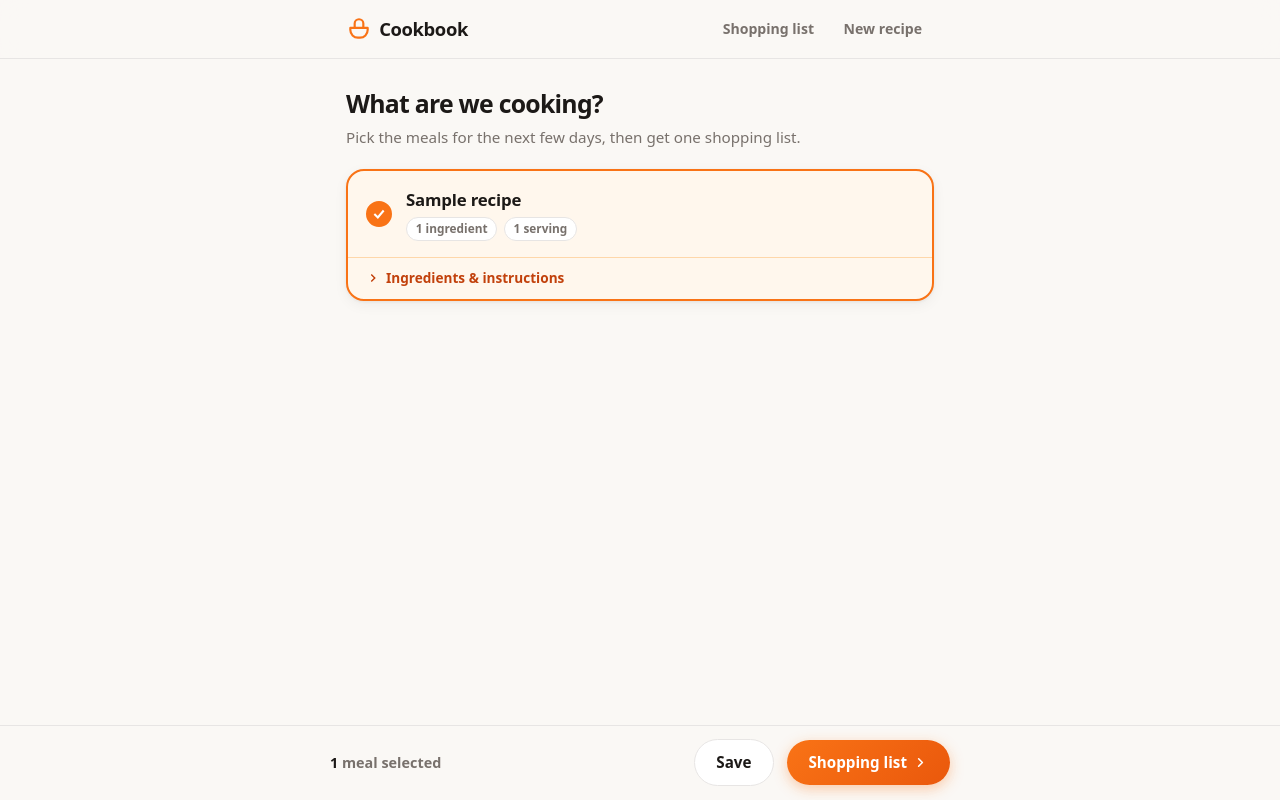
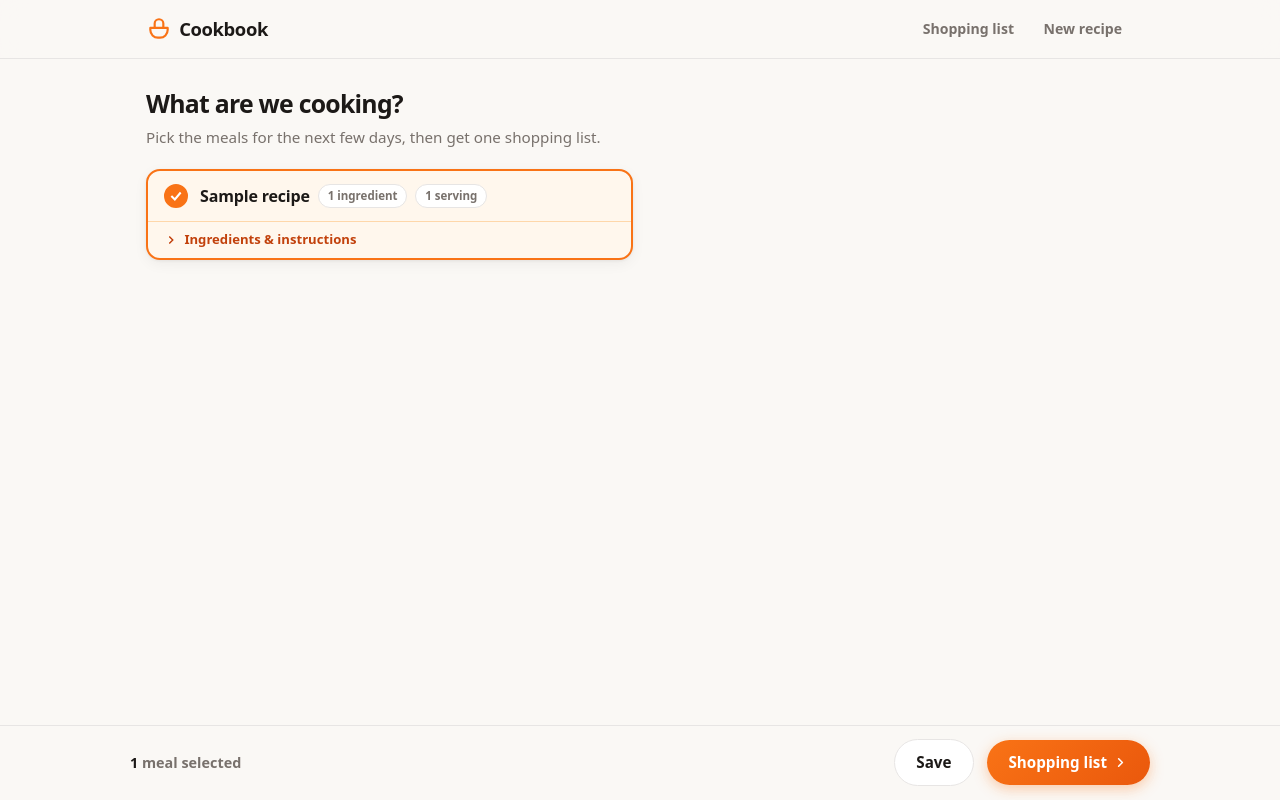
Before and after one commit to andrejus-kuznecovas/cookbook, a Django app: page / in a window 1280 px wide. Run offline with Django 5.2, Linux system fonts and the light colour scheme; tables that the repository leaves empty hold one stand-in row (values such as "Sample post").

Commit message:
Improve layout: compact cards, two-column desktop grid, page cross-fade transitions
Co-authored-by: Cursor <cursoragent@cursor.com>

```diff
--- a/meals/templates/meals/base.html
+++ b/meals/templates/meals/base.html
@@ -22,6 +22,8 @@
     }
     * { box-sizing: border-box; }
     html { -webkit-text-size-adjust: 100%; }
+    /* Smooth cross-fade between page loads (modern browsers). */
+    @view-transition { navigation: auto; }
     body {
       margin: 0;
       font-family: system-ui, -apple-system, "Segoe UI", Roboto, sans-serif;
@@ -77,6 +79,14 @@
       margin: 0 auto;
       padding: 1.25rem 1rem 7rem;
     }
+    /* The recipe list gets a wider canvas on desktop. */
+    body.page-recipes main,
+    body.page-recipes .header-inner,
+    body.page-recipes .actionbar-inner { max-width: 1020px; }
+    .recipe-grid { display: grid; grid-template-columns: 1fr; gap: 0.55rem; align-items: start; }
+    @media (min-width: 760px) {
+      .recipe-grid { grid-template-columns: 1fr 1fr; gap: 0.9rem; }
+    }
     h1 {
       font-size: 1.55rem;
       font-weight: 800;
@@ -90,9 +100,8 @@
       position: relative;
       background: var(--surface);
       border: 2px solid transparent;
-      border-radius: var(--radius);
+      border-radius: 14px;
       box-shadow: var(--shadow);
-      margin-bottom: 0.8rem;
       transition: border-color 0.18s, background 0.18s, box-shadow 0.18s, transform 0.1s;
       overflow: hidden;
     }
@@ -109,15 +118,23 @@
     .recipe-main {
       display: flex;
       align-items: center;
-      gap: 0.9rem;
-      padding: 1rem 1.1rem;
+      gap: 0.75rem;
+      padding: 0.8rem 1rem;
       cursor: pointer;
       -webkit-tap-highlight-color: transparent;
     }
+    .recipe-info {
+      display: flex;
+      align-items: center;
+      gap: 0.5rem;
+      flex-wrap: wrap;
+      row-gap: 0.15rem;
+      min-width: 0;
+    }
     .check-ring {
       flex-shrink: 0;
-      width: 26px;
-      height: 26px;
+      width: 24px;
+      height: 24px;
       border-radius: 50%;
       border: 2px solid #d6d3d1;
       background: white;
@@ -140,10 +157,9 @@
       background: var(--accent);
     }
     .recipe-card.selected .check-ring svg { opacity: 1; transform: scale(1); }
-    .recipe-title { font-weight: 700; font-size: 1.05rem; letter-spacing: -0.01em; }
-    .recipe-meta { display: flex; gap: 0.4rem; margin-top: 0.3rem; flex-wrap: wrap; }
+    .recipe-title { font-weight: 700; font-size: 1rem; letter-spacing: -0.01em; }
     .chip {
-      font-size: 0.74rem;
+      font-size: 0.72rem;
       font-weight: 600;
       color: var(--muted);
       background: var(--bg);
@@ -159,8 +175,8 @@
     details summary {
       list-style: none;
       cursor: pointer;
-      padding: 0.65rem 1.1rem;
-      font-size: 0.85rem;
+      padding: 0.5rem 1rem;
+      font-size: 0.82rem;
       font-weight: 600;
       color: var(--accent-dark);
       display: flex;
@@ -175,7 +191,7 @@
       transition: transform 0.2s;
     }
     details[open] summary .chev { transform: rotate(90deg); }
-    .details-body { padding: 0 1.1rem 1rem; }
+    .details-body { padding: 0 1rem 0.9rem; }
     .details-body ul { margin: 0.2rem 0 0.6rem; padding: 0; list-style: none; }
     .details-body li {
       display: flex;
@@ -413,7 +429,7 @@
     .empty p { margin: 0 0 1.2rem; color: var(--muted); font-weight: 500; }
   </style>
 </head>
-<body>
+<body class="{% block body_class %}{% endblock %}">
   <header>
     <div class="header-inner">
       <a class="brand" href="{% url 'recipe_list' %}">
--- a/meals/templates/meals/recipe_list.html
+++ b/meals/templates/meals/recipe_list.html
@@ -1,6 +1,8 @@
 {% extends "meals/base.html" %}
 
 {% block title %}Recipes — Cookbook{% endblock %}
+
+{% block body_class %}page-recipes{% endblock %}
 
 {% block content %}
 <h1>What are we cooking?</h1>
@@ -9,6 +11,7 @@
 {% if recipes %}
 <form method="post" id="plan-form">
   {% csrf_token %}
+  <div class="recipe-grid">
   {% for recipe in recipes %}
   <div class="recipe-card{% if recipe.id in planned_ids %} selected{% endif %}">
     <label class="recipe-main">
@@ -17,12 +20,10 @@
       <span class="check-ring">
         <svg viewBox="0 0 24 24"><polyline points="4 12 10 18 20 6"/></svg>
       </span>
-      <span>
+      <span class="recipe-info">
         <span class="recipe-title">{{ recipe.name }}</span>
-        <span class="recipe-meta">
-          <span class="chip">{{ recipe.ingredients.count }} ingredient{{ recipe.ingredients.count|pluralize }}</span>
-          {% if recipe.servings %}<span class="chip">{{ recipe.servings }} serving{{ recipe.servings|pluralize }}</span>{% endif %}
-        </span>
+        <span class="chip">{{ recipe.ingredients.count }} ingredient{{ recipe.ingredients.count|pluralize }}</span>
+        {% if recipe.servings %}<span class="chip">{{ recipe.servings }} serving{{ recipe.servings|pluralize }}</span>{% endif %}
       </span>
     </label>
     <details>
@@ -47,6 +48,7 @@
     </details>
   </div>
   {% endfor %}
+  </div>
 
   <div class="actionbar">
     <div class="actionbar-inner">
```
